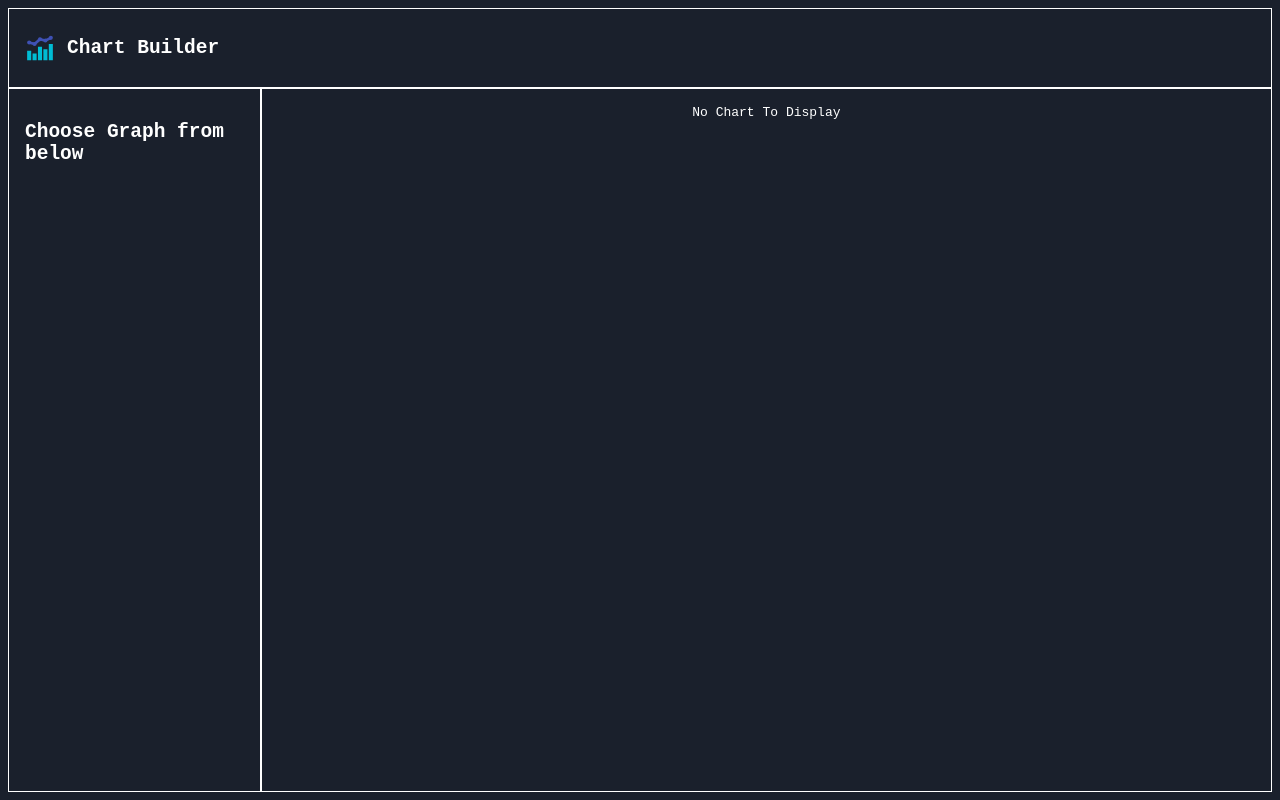
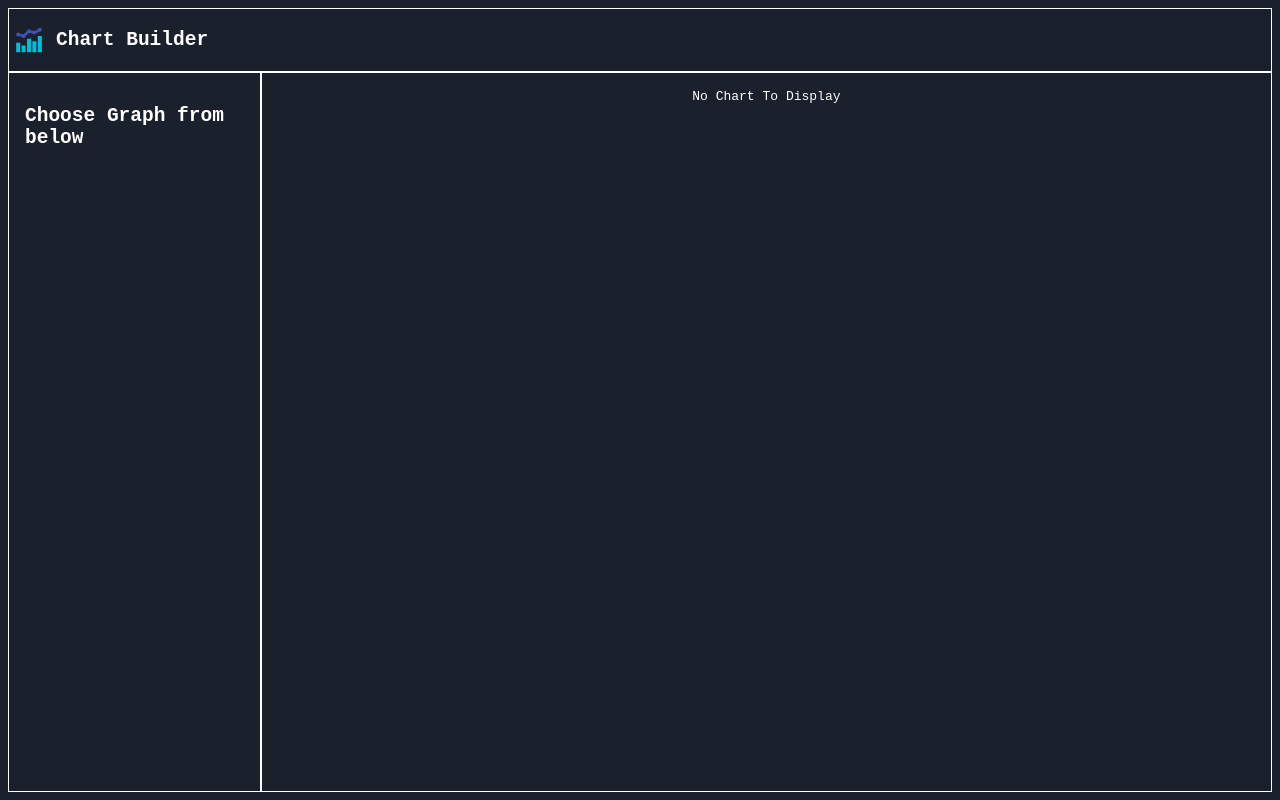
Before and after one commit to Raja-Simform/Chart, a React (Vite) app: page / in a window 1280 px wide. Built offline with nearby package versions, Linux system fonts and the light colour scheme.

Commit message:
fix:fix hardcoded height

```diff
--- a/src/App.css
+++ b/src/App.css
@@ -1,3 +1,4 @@
-.container{
-    display: flex;
+.container {
+  display: flex;
+  height: calc(100vh - 5rem);
 }
--- a/src/components/Chart/Chart.module.css
+++ b/src/components/Chart/Chart.module.css
@@ -1,7 +1,6 @@
 .chart {
   border: 1px solid white;
   width: 80%;
-  height: 88vh;
   display: flex;
   flex-direction: column;
   color: white;
--- a/src/components/Header/Header.module.css
+++ b/src/components/Header/Header.module.css
@@ -1,7 +1,7 @@
 .header {
   display: flex;
-  padding: 1rem;
-  height: 10vh;
+  padding: 5px;
+  height: 4rem;
   gap: 0.75rem;
   border: 1px solid white;
   color: #fff;
--- a/src/components/SideBar/SideBar.module.css
+++ b/src/components/SideBar/SideBar.module.css
@@ -1,7 +1,6 @@
 .sidebar {
   border: 1px solid white;
   width: 20%;
-  height: 88vh;
   display: flex;
   flex-direction: column;
   color: white;
--- a/src/components/SideBar/SideBar.tsx
+++ b/src/components/SideBar/SideBar.tsx
@@ -1,4 +1,5 @@
 import styles from "./SideBar.module.css";
+
 export default function SideBar() {
   return (
     <div className={styles.sidebar}>
```
